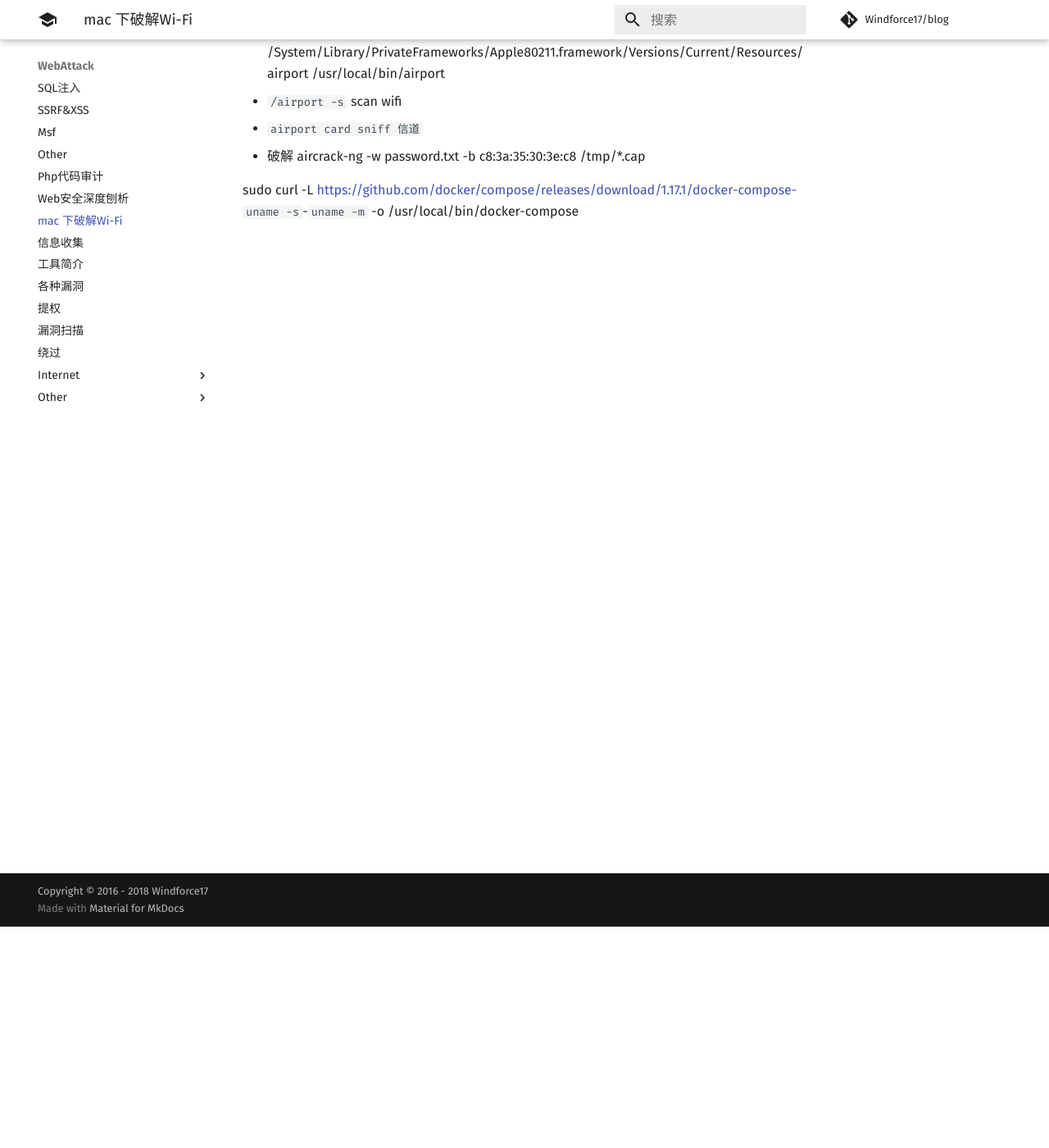
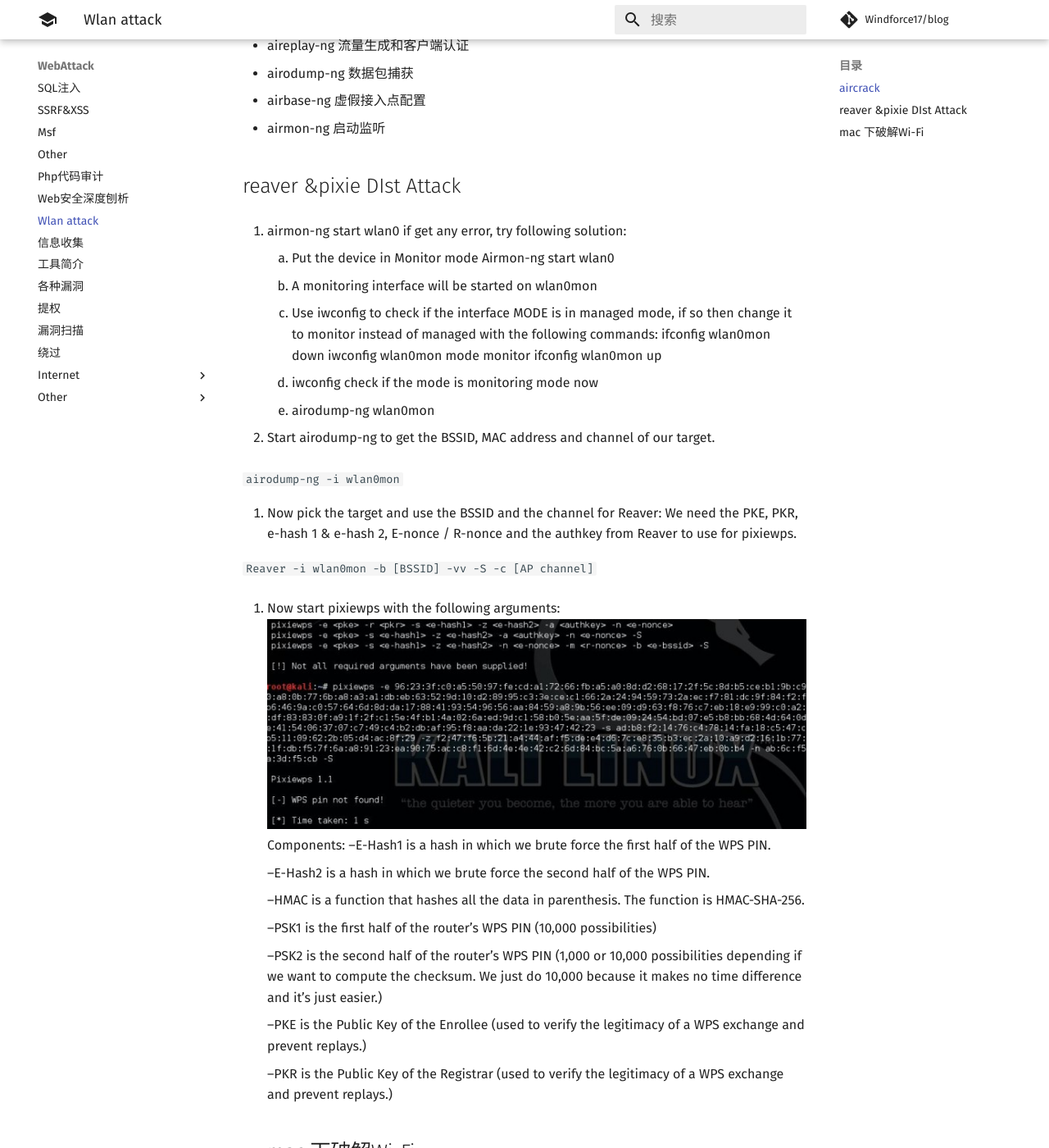
Before and after one commit to Windforce17/blog, an MkDocs documentation site: the page built from docs/WebAttack/wlan attack.md, in a window 1280 px wide and 1400 px high, scrolled down 270 px. Shown: the whole window at 82% size. Built offline with MkDocs 1.6.1 and Material for MkDocs 9.7.7, drawn with Linux system fonts in a browser that asks for light colours; comment, search, counter and statistics services are not loaded.

```diff
--- a/docs/WebAttack/wlan attack.md
+++ b/docs/WebAttack/wlan attack.md
@@ -1,4 +1,50 @@
-# mac 下破解Wi-Fi
+## aircrack
+
+- aircrack-ng 无线密码破解
+- aireplay-ng 流量生成和客户端认证
+- airodump-ng 数据包捕获
+- airbase-ng  虚假接入点配置
+- airmon-ng 启动监听
+## reaver &pixie DIst Attack
+
+1. airmon-ng start wlan0
+if get any error, try following solution:
+
+    1. Put the device in Monitor mode Airmon-ng start wlan0
+    2. A monitoring interface will be started on wlan0mon
+    3. Use iwconfig to check if the interface MODE is in managed mode, if so then change it to monitor instead of managed with the following commands:
+    ifconfig wlan0mon down
+    iwconfig wlan0mon mode monitor
+    ifconfig wlan0mon up
+    1. iwconfig check if the mode is monitoring mode now
+    2. airodump-ng wlan0mon
+
+2. Start airodump-ng to get the BSSID, MAC address and channel of our target.
+
+`airodump-ng -i wlan0mon`
+
+3. Now pick the target and use the BSSID and the channel for Reaver:
+We need the PKE, PKR, e-hash 1 & e-hash 2, E-nonce / R-nonce and the authkey from Reaver to use for pixiewps.
+
+   `Reaver -i wlan0mon -b [BSSID] -vv -S -c [AP channel]`
+
+4. Now start pixiewps with the following arguments:
+   ![](wlan%20attack/2018-10-06-15-18-14.png)
+    Components:
+    –E-Hash1 is a hash in which we brute force the first half of the WPS PIN.
+
+    –E-Hash2 is a hash in which we brute force the second half of the WPS PIN.
+
+    –HMAC is a function that hashes all the data in parenthesis. The function is HMAC-SHA-256.
+
+    –PSK1 is the first half of the router’s WPS PIN (10,000 possibilities)
+
+    –PSK2 is the second half of the router’s WPS PIN (1,000 or 10,000 possibilities depending if we want to compute the checksum. We just do 10,000 because it makes no time difference and it’s just easier.)
+
+    –PKE is the Public Key of the Enrollee (used to verify the legitimacy of a WPS exchange and prevent replays.)
+
+    –PKR is the Public Key of the Registrar (used to verify the legitimacy of a WPS exchange and prevent replays.)
+## mac 下破解Wi-Fi
 
 * 安装`aircrack-ng`
 * 创建airport连接
```
Also changed, not shown: docs/WebAttack/php代码审计.md (+6 -1 lines), docs/WebAttack/信息收集.md (+5 -0 lines), docs/coding/conf.md (added, +1 -0 lines), docs/WebAttack/wlan attack/2018-10-06-15-18-14.png (added), 1 other file.
